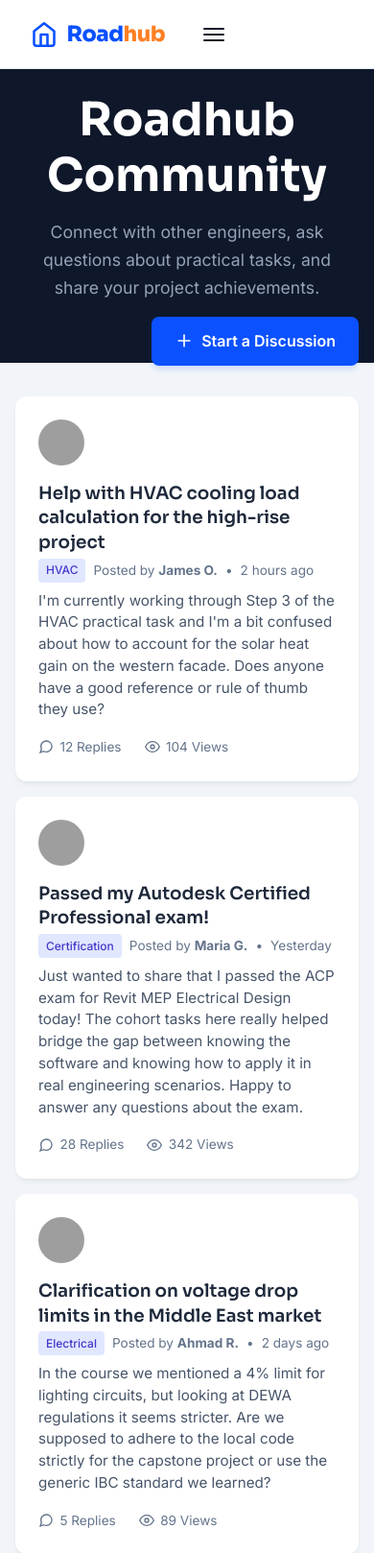
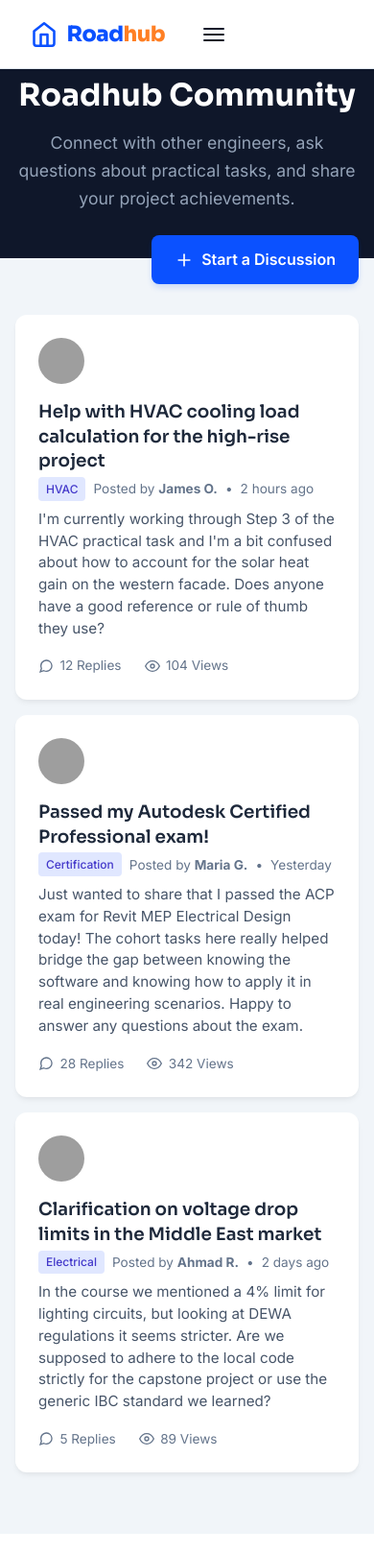
Before and after one commit to luileonzawadi/roadhub, a Flask app: page /community in a window 390 px wide. Shown: the top 1618 px of the page at 96% size. Run offline with Flask 3, Linux system fonts and the light colour scheme; grey boxes are pictures that could not be loaded.

Commit message:
Add logo, responsive styles, gunicorn, render config

```diff
--- a/app/templates/community.html
+++ b/app/templates/community.html
@@ -125,10 +125,25 @@
       color: white;
     }
 
-    @media (max-width: 640px) {
+    @media (max-width: 768px) {
+      .page-header {
+        padding: 5rem 1rem 3rem;
+      }
+      .page-header h1 {
+        font-size: 2rem;
+      }
+      .community-container {
+        margin-top: -1.5rem;
+      }
       .discussion-card {
         flex-direction: column;
         gap: 1rem;
+      }
+      .discussion-header {
+        flex-direction: column;
+      }
+      .discussion-meta {
+        flex-wrap: wrap;
       }
     }
   </style>
```
Also changed, not shown: app/templates/articles.html (+16 -3 lines), app/templates/student_dashboard.html (+14 -0 lines).
